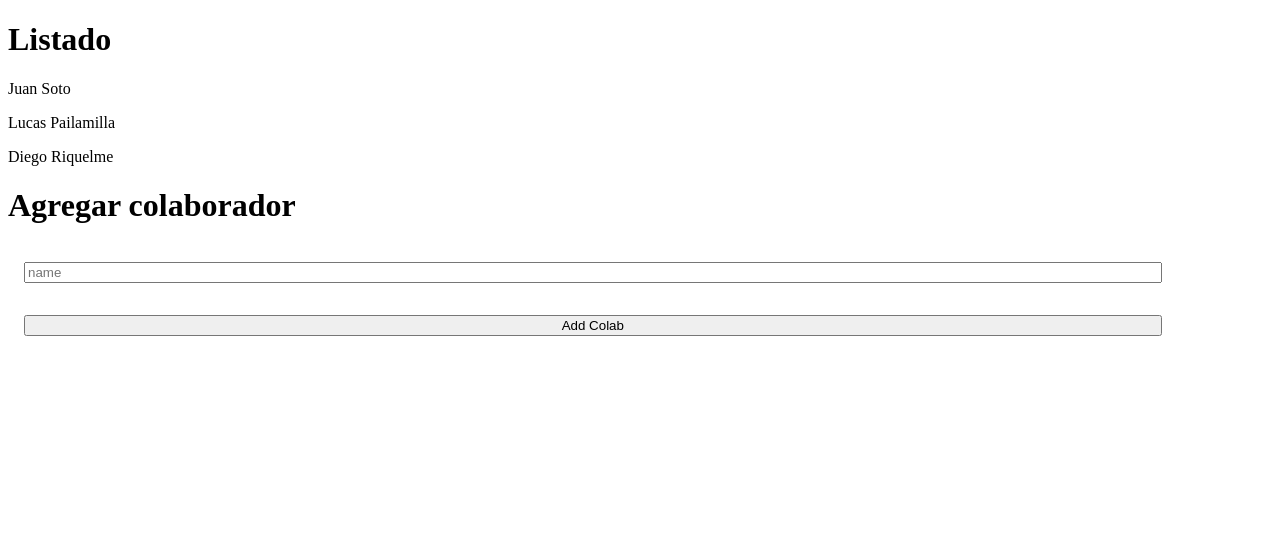
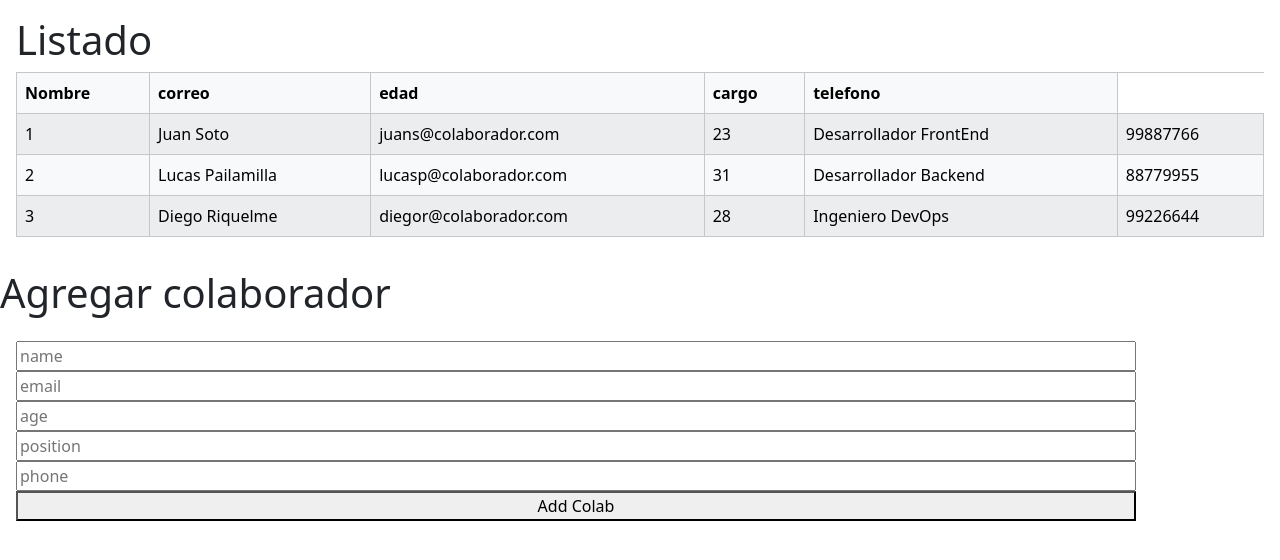
Before and after one commit to sarebok/03ReactDinamicRender, a React (Vite) app: page / in a window 1280 px wide. Shown: the top 560 px of the page. Built offline with nearby package versions, Linux system fonts and the light colour scheme.

Commit message:
render table dinamically

```diff
--- a/package.json
+++ b/package.json
@@ -10,7 +10,9 @@
     "preview": "vite preview"
   },
   "dependencies": {
+    "bootstrap": "^5.3.2",
     "react": "^18.2.0",
+    "react-bootstrap": "^2.9.0",
     "react-dom": "^18.2.0"
   },
   "devDependencies": {
--- a/src/App.jsx
+++ b/src/App.jsx
@@ -21,8 +21,8 @@ function App() {
   const [colaboradores, setColaboradores] = useState(BaseColaboradores);
   /* colaboradores=ini+new, entonces, como agregar new */
 
-  const addColab = (nombre) => {
-    const colab = { id: Date.now(), nombre: nombre };
+  const addColab = (nombre, correo, edad, cargo, telefono) => {
+    const colab = { id: Date.now(), nombre: nombre, correo: correo, edad: edad, cargo: cargo, telefono: telefono };
     BaseColaboradores.push(colab);
     console.log("basecolaboradores", BaseColaboradores);
   };
--- a/src/components/Formulario.jsx
+++ b/src/components/Formulario.jsx
@@ -14,18 +14,17 @@ const Formulario = ({ addNewColab }) => {
 
   const handleSubmit = (event) => {
     event.preventDefault();
-    addNewColab(name);
+    addNewColab(name, email, age, position, phone);
   };
   return (
     <div>
       <h1>Agregar colaborador</h1>
       <form onSubmit={(e) => handleSubmit(e)}>
         <input type="text" id="name" placeholder="name" onChange={(e) => setName(e.target.value)} value={name} required />
-        <p>{name}</p>
-        {/*         <input type="email" id="email" placeholder="email" onChange={(e) => setEmail(e.target.value)} required />
+        <input type="email" id="email" placeholder="email" onChange={(e) => setEmail(e.target.value)} required />
         <input type="text" id="age" placeholder="age" onChange={(e) => setAge(e.target.value)} required />
         <input type="text" id="position" placeholder="position" onChange={(e) => setPosition(e.target.value)} required />
-        <input type="text" id="phone" placeholder="phone" onChange={(e) => setPhone(e.target.value)} required /> */}
+        <input type="text" id="phone" placeholder="phone" onChange={(e) => setPhone(e.target.value)} required />
         <button type="submit">Add Colab</button>
       </form>
     </div>
--- a/src/components/Listado.jsx
+++ b/src/components/Listado.jsx
@@ -2,14 +2,37 @@
 utilizando una tabla de Bootstrap. */
 
 import React from "react";
+import Table from "react-bootstrap/Table";
 
 const Listado = ({ datos }) => {
   return (
-    <div>
+    <div className="tabla">
       <h1>Listado</h1>
-      {datos.map((dato) => (
-        <p key={dato.id}>{dato.nombre}</p>
-      ))}
+      <Table striped bordered hover variant="light">
+        <thead>
+          <tr>
+            {/* <th>#id</th> */}
+            <th>Nombre</th>
+            <th>correo</th>
+            <th>edad</th>
+            <th>cargo</th>
+            <th>telefono</th>
+          </tr>
+        </thead>
+        <tbody>
+          {datos.map((dato) => (
+            /* aqui va el bootstrap de la tabla */
+            <tr key={dato.id}>
+              <td key={dato.id}>{dato.id}</td>
+              <td>{dato.nombre}</td>
+              <td>{dato.correo}</td>
+              <td>{dato.edad}</td>
+              <td>{dato.cargo}</td>
+              <td>{dato.telefono}</td>
+            </tr>
+          ))}
+        </tbody>
+      </Table>
     </div>
   );
 };
--- a/src/index.css
+++ b/src/index.css
@@ -4,3 +4,7 @@ form {
   width: 90%;
   padding: 1rem;
 }
+
+.tabla {
+  padding: 1rem;
+}
--- a/src/main.jsx
+++ b/src/main.jsx
@@ -2,5 +2,6 @@ import React from "react";
 import ReactDOM from "react-dom/client";
 import App from "./App.jsx";
 import "./index.css";
+import "bootstrap/dist/css/bootstrap.min.css";
 
 ReactDOM.createRoot(document.getElementById("root")).render(<App />);
```
Also changed, not shown: 1 other file (tests, documents, lock files or other folders).
